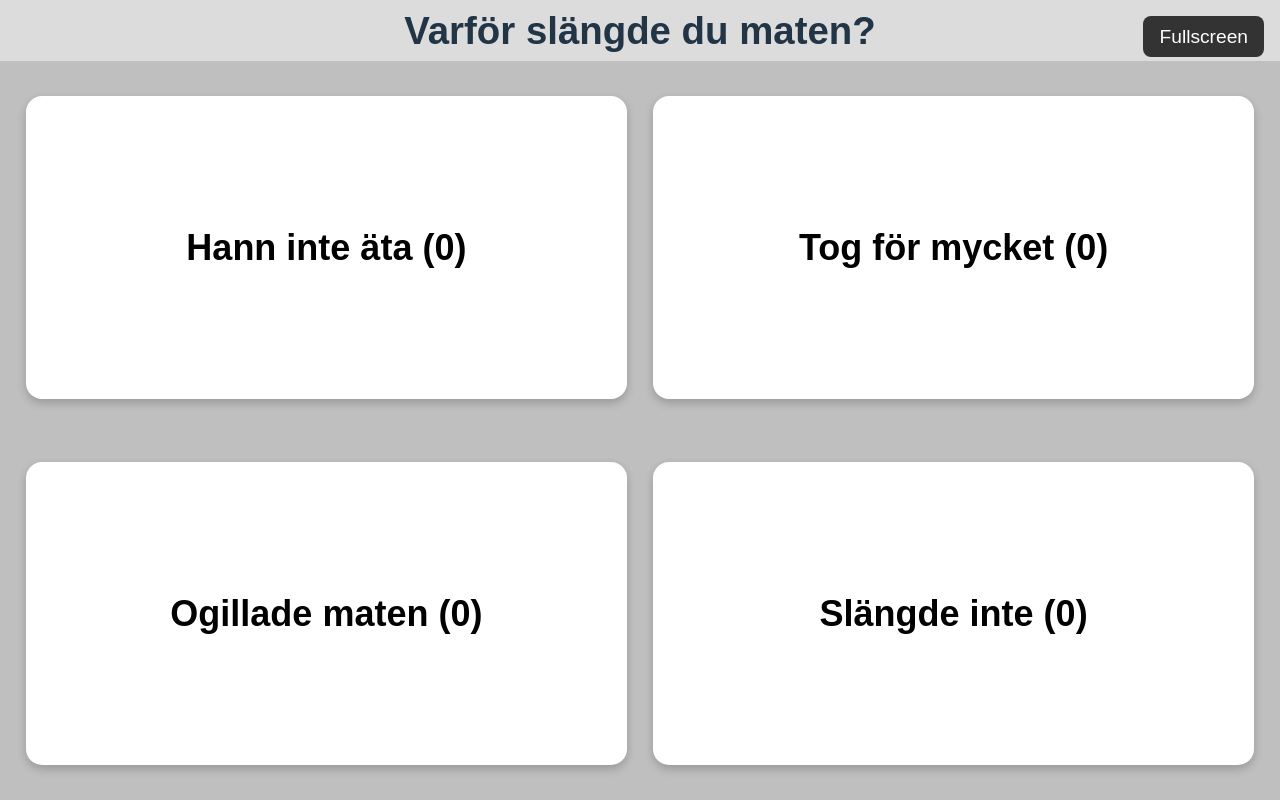
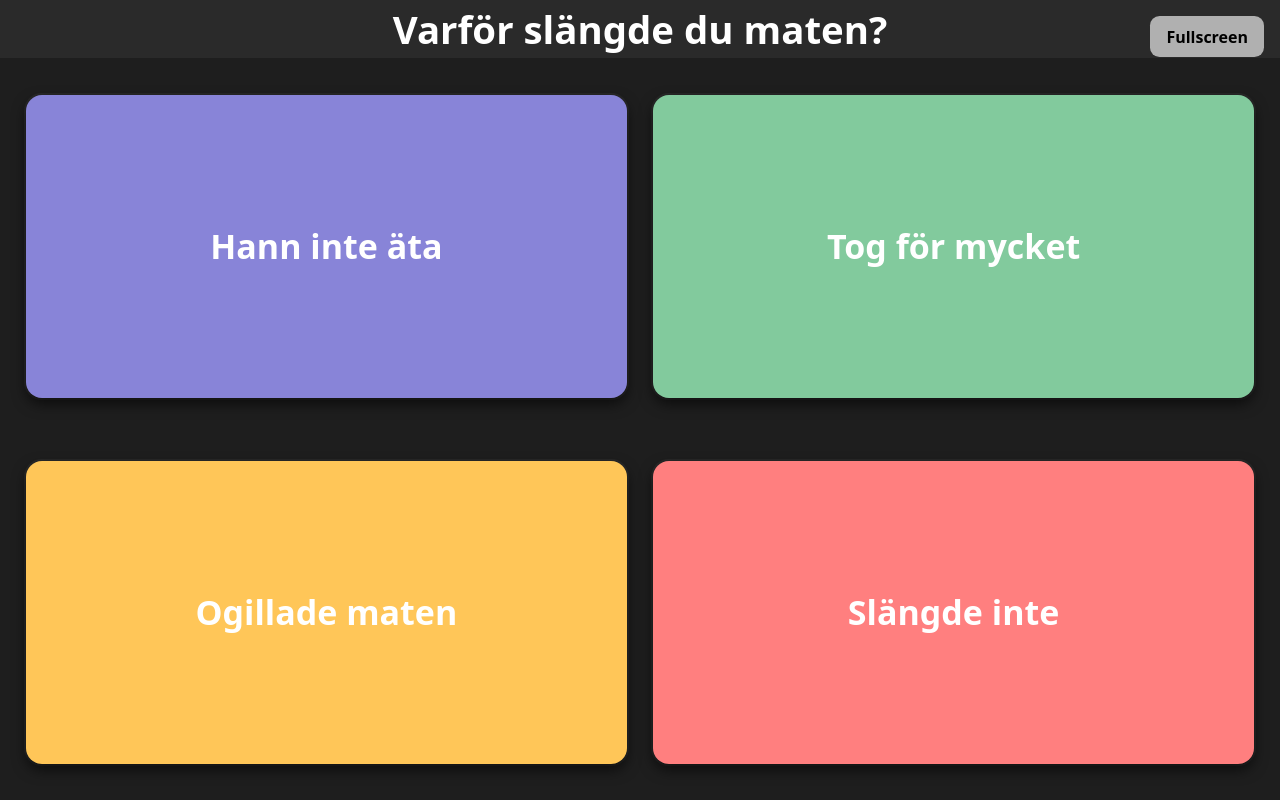
Before and after one commit to Luckan2006/Matsal_app, a React (Vite) app in the folder my-app/: page / in a window 1280 px wide. Built offline with nearby package versions, Linux system fonts and the light colour scheme; no server answers; the database is empty.

Commit message:
updated color mm

```diff
--- a/my-app/src/App.css
+++ b/my-app/src/App.css
@@ -4,51 +4,76 @@
   box-sizing: border-box;
 }
 
-html,
-body {
+html, body, #root {
   height: 100%;
   width: 100%;
 }
 
 body {
   overflow: hidden;
-  font-family: sans-serif;
-  background-color: gainsboro;
-}
-
-#root {
-  height: 100%;
-  width: 100vw;
+  font-family: system-ui, -apple-system, BlinkMacSystemFont, "Segoe UI", sans-serif;
+  background: #1e1e1e;
+  color: white;
 }
 
 .app {
   height: 100%;
-  width: 100vw;
+  width: 100%;
   display: flex;
   flex-direction: column;
+  background: #1e1e1e;
+  position: relative;
 }
 
 .title {
-  width: 100%;
+  flex: 0 0 auto;
   text-align: center;
+  font-weight: 800;
+  font-size: clamp(22px, 3vw, 42px);
+  padding: 1vh 2vw;
+
+  background: #2a2a2a; /* ljusare än knappar */
+  color: #ffffff;      /* vit text */
+}
+
+.fullscreen-btn {
+  position: absolute;
+  top: 1rem;
+  right: 1rem;
+
+  padding: 0.6rem 1rem;
+  border: none;
+  border-radius: 0.6rem;
+
+  background: #b0b0b0;
+  color: #000;
   font-weight: 700;
-  font-size: clamp(26px, 3vw, 40px);
-  padding: 1.2vh 2vw;
-  flex: 0 0 auto;
+
+  cursor: pointer;
+  -webkit-tap-highlight-color: transparent;
+  user-select: none;
+}
+
+.loading {
+  flex: 1 1 auto;
+  display: flex;
+  align-items: center;
+  justify-content: center;
+  font-size: 1.6rem;
 }
 
 .grid {
   flex: 1 1 auto;
-  width: 100%;
+  min-height: 0;
+
   display: grid;
-
   grid-template-columns: 1fr 1fr;
   grid-template-rows: 1fr 1fr;
 
-  padding: 1vh 2vw;
   gap: 1.2vh 2vw;
+  padding: 1.2vh 2vw;
 
-  background-color: #bfbfbf;
+  background: #1e1e1e;
 }
 
 .button {
@@ -58,70 +83,90 @@ body {
 
   border: none;
   border-radius: 1rem;
-  background-color: #fff;
-  box-shadow: 0 4px 10px rgba(0, 0, 0, 0.2);
 
   display: flex;
   align-items: center;
   justify-content: center;
+  text-align: center;
 
-  text-align: center;
-  padding: 0.5rem;
-  font-weight: 600;
+  padding: 0.6rem;
+  font-weight: 800;
+  font-size: clamp(20px, 3.2vw, 34px);
 
-  font-size: clamp(22px, 3.5vw, 36px);
+  color: white;
+  cursor: pointer;
+  user-select: none;
 
   -webkit-tap-highlight-color: transparent;
   outline: none;
 
-  transition: transform 0.1s ease;
+  box-shadow:
+    0 6px 14px rgba(0, 0, 0, 0.6),
+    0 0 0 2px rgba(255, 255, 255, 0.05);
+
+  transition: transform 0.1s ease, filter 0.15s ease;
 }
 
 .button:active {
   transform: scale(0.97);
+  filter: brightness(0.92);
 }
 
-.fullscreen-btn {
-  position: absolute;
-  top: 1rem;
-  right: 1rem;
-  padding: 0.6rem 1rem;
-  font-size: 1.2rem;
-  border: none;
-  border-radius: 0.5rem;
-  background: #333;
-  color: white;
-  z-index: 9999;
-  cursor: pointer;
+.button.one {
+  background: #8884d8; /* blå */
 }
+
+.button.two {
+  background: #82ca9d; /* grön */
+}
+
+.button.three {
+  background: #ffc658; /* orange */
+}
+
+.button.four {
+  background: #ff7f7f; /* röd */
+}
+
+
 
 @media (min-width: 1100px) and (max-width: 1300px)
        and (min-height: 1800px) and (max-height: 2100px)
        and (orientation: portrait) {
 
   .title {
-    font-size: clamp(24px, 2.6vw, 36px);
-    padding: 1vh 2vw;
+    font-size: clamp(20px, 2.4vw, 34px);
+    padding: 0.8vh 2vw;
   }
 
   .grid {
-    gap: 1vh 1.5vw;
-    padding: 1vh 1.5vw;
+    gap: 1vh 1.6vw;
+    padding: 1vh 1.6vw;
   }
 
   .button {
-    font-size: clamp(24px, 3.2vw, 34px);
-    padding: 0.4rem;
+    height: 80%;
+    font-size: clamp(22px, 2.8vw, 32px);
   }
 }
 
-@media (max-width: 900px) {
-  .grid {
-    grid-template-columns: 1fr;
-    grid-template-rows: repeat(4, 1fr);
-  }
+.thanks-overlay {
+  position: absolute;
+  inset: 0;
 
-  .button {
-    height: 75%;
-  }
+  background: rgba(30, 30, 30, 0.95); /* mörkgrå, nästan solid */
+  z-index: 9999;
+
+  display: flex;
+  align-items: center;
+  justify-content: center;
+
+  pointer-events: all; /* blockerar ALLA klick */
 }
+
+.thanks-text {
+  font-size: clamp(48px, 8vw, 96px);
+  font-weight: 900;
+  color: white;
+  letter-spacing: 0.05em;
+}
--- a/my-app/src/App.jsx
+++ b/my-app/src/App.jsx
@@ -1,92 +1,109 @@
-import { useState, useEffect } from 'react'
-import './app.css'
-import { supabase } from './supabaseClient'
+import { useEffect, useState } from "react";
+import "./App.css";
+import { supabase } from "./supabaseClient";
 
-function App() {
+function todayStr() {
+  return new Date().toISOString().slice(0, 10);
+}
+
+export default function App() {
+  const [counts, setCounts] = useState({ one: 0, two: 0, three: 0, four: 0 });
   const [hideFS, setHideFS] = useState(false);
-  const [counts, setCounts] = useState({
-    one: 0,
-    two: 0,
-    three: 0,
-    four: 0
-  })
-  const [loading, setLoading] = useState(true)
-  const [error, setError] = useState(null)
+  const [loading, setLoading] = useState(true);
+  const [showThanks, setShowThanks] = useState(false);
+
+
+  const day = todayStr();
+
+  async function fetchToday() {
+    setLoading(true);
+
+    const { data, error } = await supabase
+      .from("daily_clicks")
+      .select("one, two, three, four")
+      .eq("day", day)
+      .single();
+
+    if (!error && data) setCounts(data);
+    setLoading(false);
+  }
 
   useEffect(() => {
-    const fetchCounts = async () => {
-      const { data, error } = await supabase
-        .from('clicks')
-        .select('one, two, three, four')
-        .eq('id', 1)
-        .single()
+    fetchToday();
+  }, []);
 
-      if (error) {
-        setError('Kunde inte hämta data')
-        console.error(error)
-      } else {
-        setCounts(data)
+  useEffect(() => {
+    function onFsChange() {
+      if (document.fullscreenElement) setHideFS(true);
+    }
+    document.addEventListener("fullscreenchange", onFsChange);
+    document.addEventListener("webkitfullscreenchange", onFsChange);
+    return () => {
+      document.removeEventListener("fullscreenchange", onFsChange);
+      document.removeEventListener("webkitfullscreenchange", onFsChange);
+    };
+  }, []);
+
+  function goFullscreen() {
+    const el = document.documentElement;
+    if (el.requestFullscreen) el.requestFullscreen();
+    else if (el.webkitRequestFullscreen) el.webkitRequestFullscreen();
   }
 
-      setLoading(false)
+  async function persist(updated) {
+    await supabase
+      .from("daily_clicks")
+      .upsert({ day, ...updated }, { onConflict: "day" });
   }
 
-    fetchCounts()
-  }, [])
+  async function handleClick(key) {
+    const updated = { ...counts, [key]: (counts[key] ?? 0) + 1 };
+    setCounts(updated);
+    await persist(updated);
 
-  const handleClick = async (key) => {
-    const updated = { ...counts, [key]: counts[key] + 1 }
+    setShowThanks(true);
 
-    const { error } = await supabase
-      .from('clicks')
-      .update(updated)
-      .eq('id', 1)
-
-    if (error) {
-      setError('Kunde inte spara klicket')
-      return
+    setTimeout(() => {
+      setShowThanks(false);
+    }, 2000);
   }
-
-    setCounts(updated)
-  }
-  function goFullscreen() {
-  const elem = document.documentElement;
-
-  if (elem.requestFullscreen) {
-    elem.requestFullscreen();
-  } else if (elem.webkitRequestFullscreen) {
-    elem.webkitRequestFullscreen();
-  } else if (elem.msRequestFullscreen) {
-    elem.msRequestFullscreen();
-  }
-  setHideFS(true);
-}
-
-  if (loading) return <h1>Laddar...</h1>
 
   return (
     <div className="app">
-    <h1 className="title">Varför slängde du maten?</h1>
-    <div className="grid">
-      <button className="button" onClick={() => handleClick('one')}>
-        Hann inte äta ({counts.one})
-      </button>
-      <button className="button" onClick={() => handleClick('two')}>
-        Tog för mycket ({counts.two})
-      </button>
-      <button className="button" onClick={() => handleClick('three')}>
-        Ogillade maten ({counts.three})
-      </button>
-      <button className="button" onClick={() => handleClick('four')}>
-        Slängde inte ({counts.four})
-      </button>
+      {showThanks && (
+        <div className="thanks-overlay">
+          <div className="thanks-text">Tack!</div>
         </div>
+      )}
+      {!hideFS && (
         <button className="fullscreen-btn" onClick={goFullscreen}>
           Fullscreen
         </button>
+      )}
+
+      <h1 className="title">Varför slängde du maten?</h1>
+
+      {loading ? (
+        <div className="loading">Laddar...</div>
+      ) : (
+        <div className="grid">
+          <button className="button one" onClick={() => handleClick("one")}>
+            Hann inte äta
+          </button>
+
+          <button className="button two" onClick={() => handleClick("two")}>
+            Tog för mycket
+          </button>
+
+          <button className="button three" onClick={() => handleClick("three")}>
+            Ogillade maten
+          </button>
+
+          <button className="button four" onClick={() => handleClick("four")}>
+            Slängde inte
+          </button>
         </div>
-)
-
+      )}
+    </div>
+  );
 }
-
-export default App
```
Lines whose indentation alone changed are shown as unchanged.
